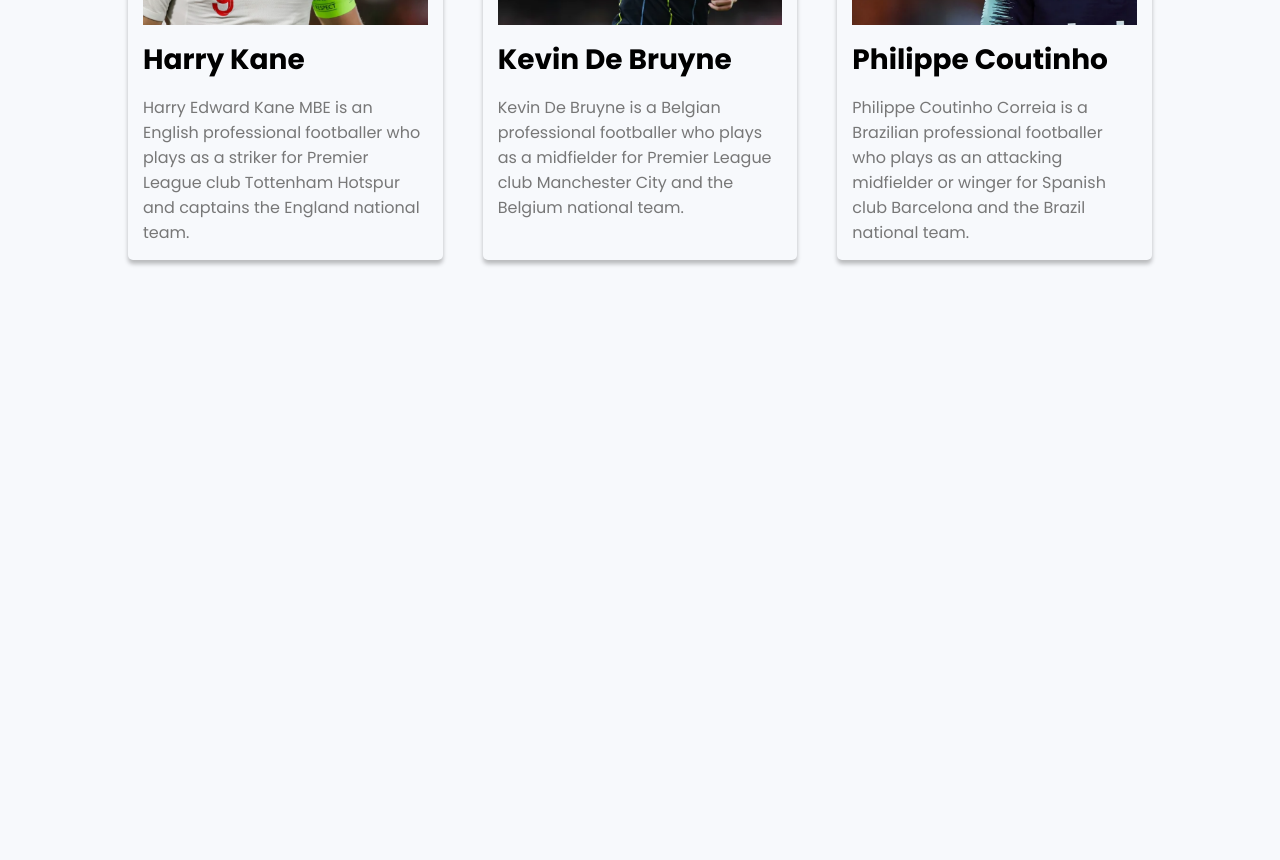
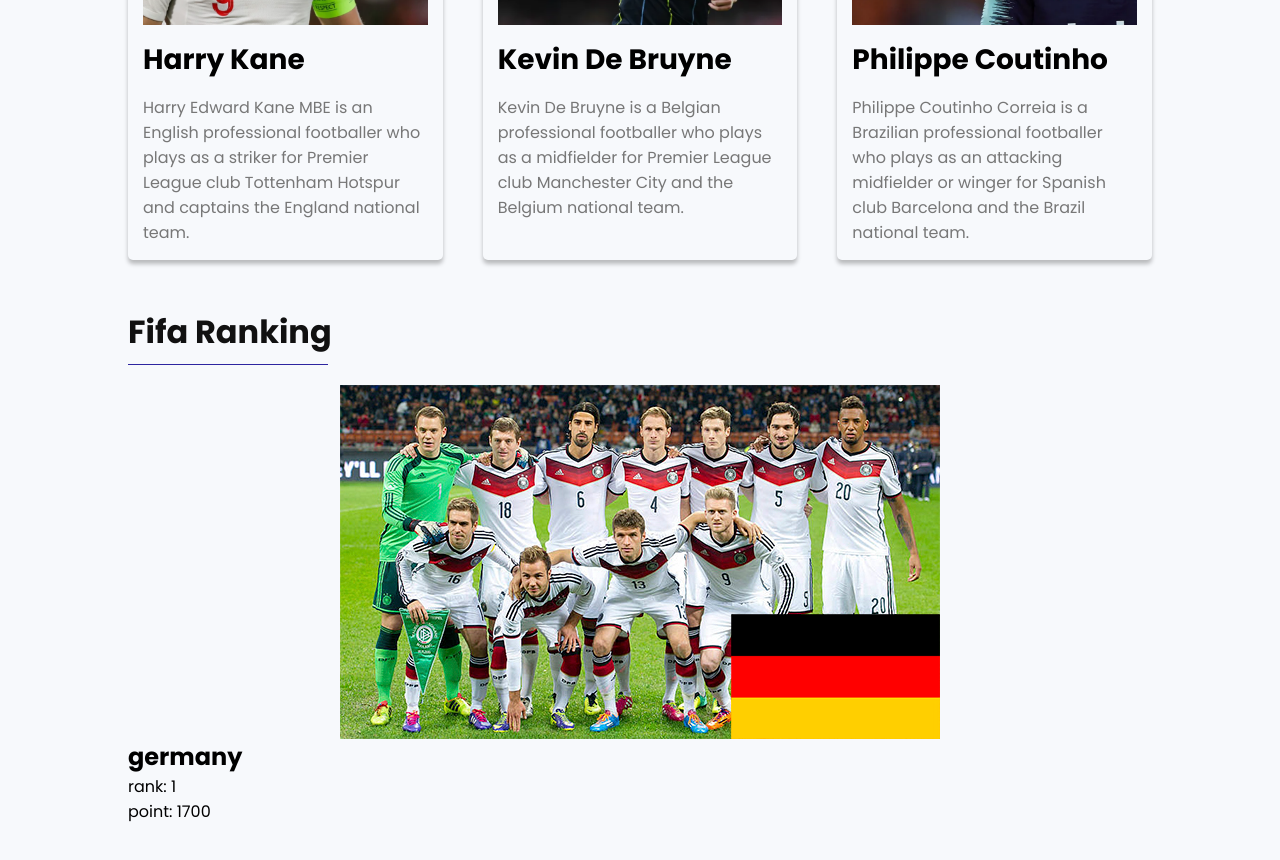
Before and after one commit to RomanSheikh99/assign2-football, a plain HTML site: page index.html in a window 1280 px wide. Shown: the part 2483-3343 px from the top of the page. Before the commit the page ends 2783 px from the top, so only its background shows below. Drawn offline with Linux system fonts and the light colour scheme.

Commit message:
take a break

```diff
--- a/index.html
+++ b/index.html
@@ -196,11 +196,31 @@
         </div>
     </section>
 
-
-
     <!-- top players section end -->
 
     <!-- top country section start -->
+
+    <section id="top-country">
+        <div class="container">
+            <div class="title">
+                <h1>fifa ranking</h1>
+                <div class="underline"></div>
+            </div>
+            <div class="all-country">
+                <div class="country">
+                    <div class="country-img all-img">
+                        <img src="img/Country/germany.jpg" alt="">
+                    </div>
+                    <div class="country-info">
+                        <h2>germany</h2>
+                        <p>rank: <span>1</span></p>
+                        <p>point: <span>1700</span></p>
+                    </div>
+                </div>
+            </div>
+        </div>
+    </section>
+
     <!-- top country section end -->
 
     <!-- News section start -->
```
